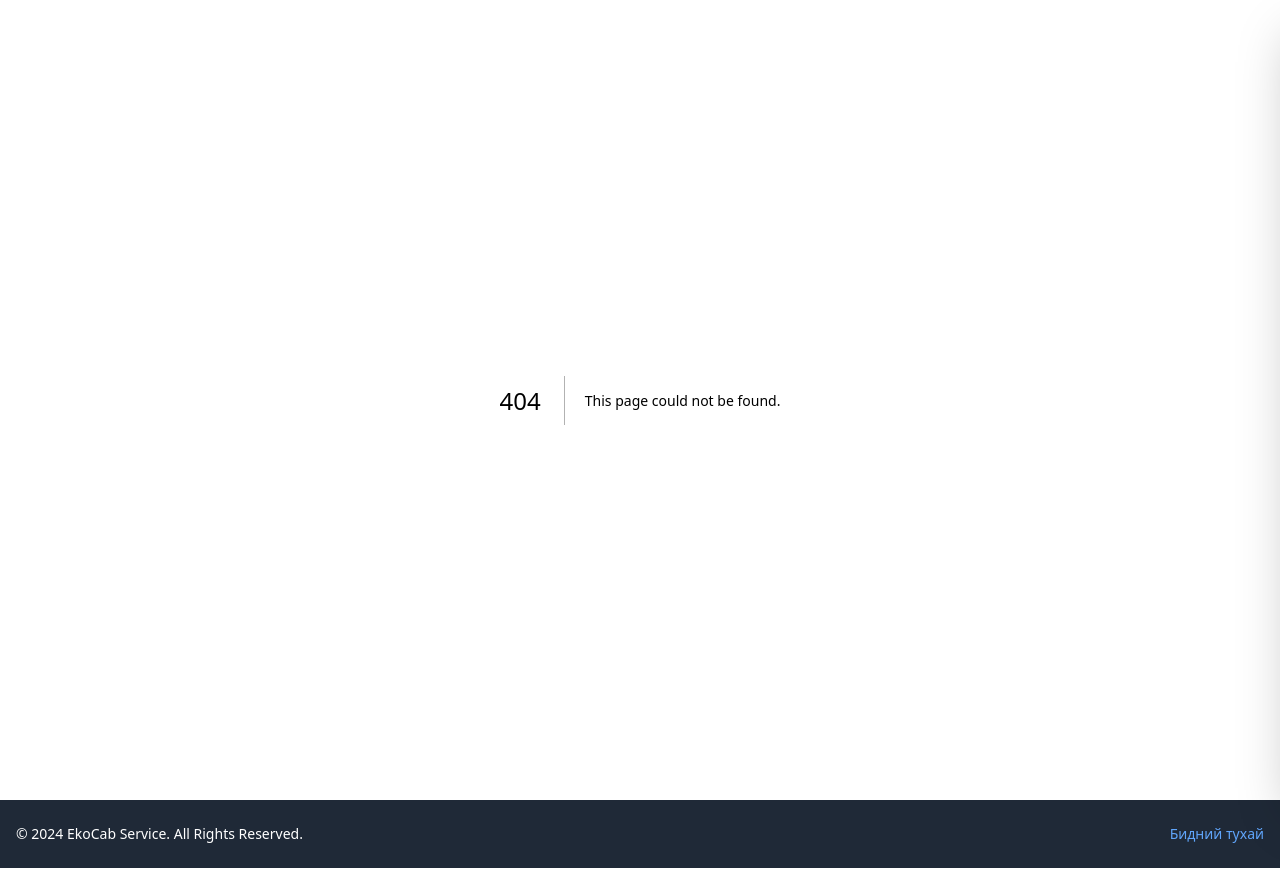
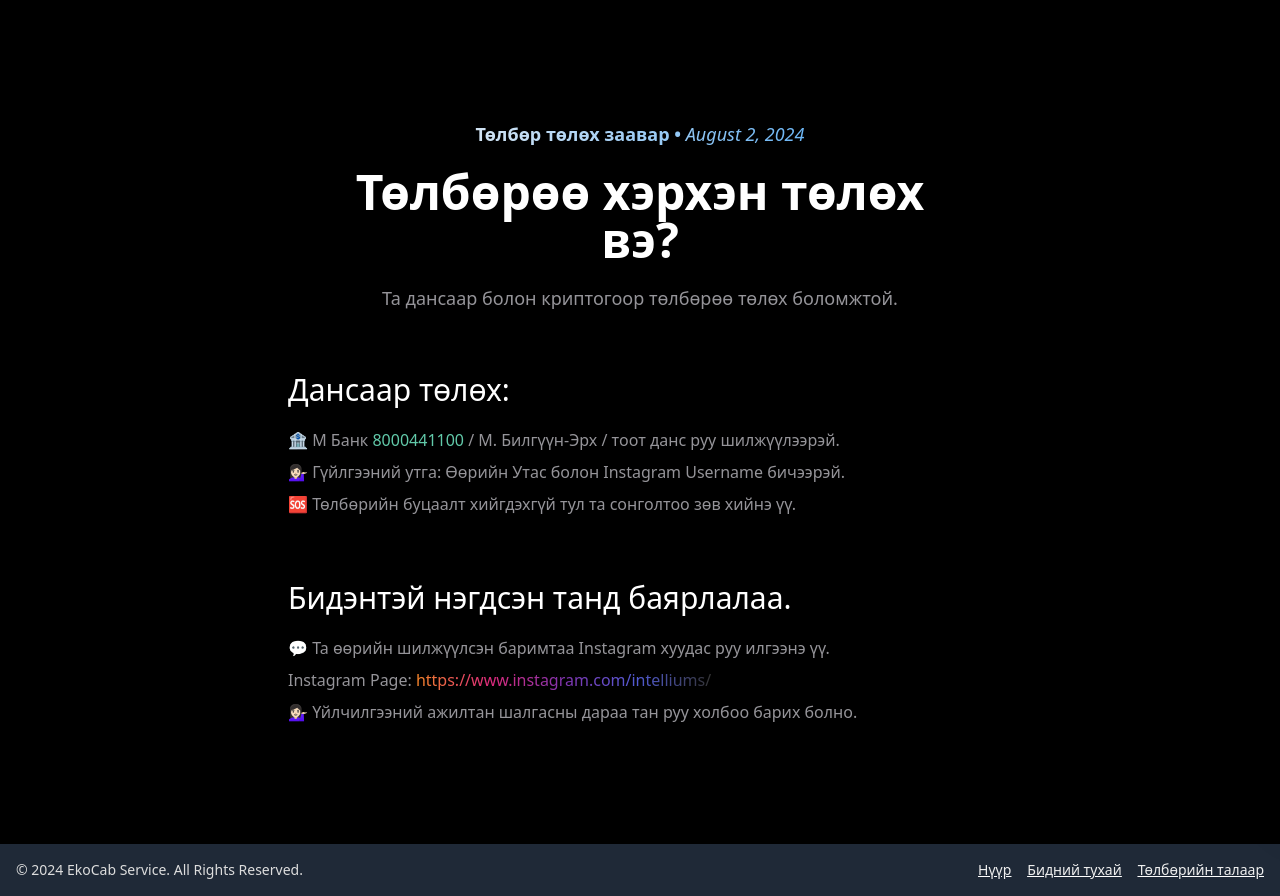
Before and after one commit to nouram23/Ekocab2024, a Next.js app: page /questions/payment in a window 1280 px wide. Before the commit this address had no page. Before the commit the page ends 868 px from the top, so only its background shows below. Built offline with nearby package versions, Linux system fonts and the light colour scheme.

Commit message:
add to payment

```diff
--- a/components/Footer.js
+++ b/components/Footer.js
@@ -1,8 +1,6 @@
 import React from "react";
 import { useRouter } from "next/router";
 import Link from "next/link";
-import Image from "next/image";
-import EkocabLogo from "../Assets/mainlogo.png";
 
 const Footer = () => {
   const router = useRouter();
@@ -16,18 +14,28 @@ const Footer = () => {
   }
 
   return (
-    <footer className="bg-gray-800 text-white py-6">
-      <div className="container mx-auto px-4">
+    <footer className="bg-gray-800 text-white p-4">
+      <div className="container mx-auto">
         <div className="flex flex-wrap justify-between items-center">
-          <div className="w-full md:w-1/3 text-center md:text-left mb-4 md:mb-0">
-            <p className="font-light text-sm">
+          <div className="w-full md:w-1/3 text-center md:text-left mb-2 md:mb-0">
+            <p className="font-light md:text-sm text-xs text-[#dddddd]">
               &copy; 2024 EkoCab Service. All Rights Reserved.
             </p>
           </div>
-          <div className="w-full md:w-1/3 text-center md:text-right">
+          <div className="w-full md:w-2/3 text-center md:text-right flex justify-center md:justify-end space-x-4 underline">
+          <Link href="/">
+              <p className="text-[#EEEEEE] hover:text-blue-400 text-sm font-normal transition-colors duration-300">
+                Нүүр
+              </p>
+            </Link>
             <Link href="/about">
-              <p className="text-blue-400 hover:text-blue-300 text-sm font-normal transition-colors duration-300">
+              <p className="text-[#EEEEEE] hover:text-blue-400 text-sm font-normal transition-colors duration-300">
                 Бидний тухай
+              </p>
+            </Link>
+            <Link href="/questions/payment">
+              <p className="text-[#EEEEEE] hover:text-blue-400 text-sm font-normal transition-colors duration-300">
+                Төлбөрийн талаар
               </p>
             </Link>
           </div>
--- a/pages/about.js
+++ b/pages/about.js
@@ -9,7 +9,7 @@ const About = () => {
 
   return (
     <div className="lg:px-36 lg:py-10 p-4 bg-black text-white">
-      <h2 className="text-center md:text-4xl text-3xl font-bold text-white mb-5">
+      <h2 className="text-center md:text-5xl text-3xl font-bold text-white mb-5">
         Бидний тухай
       </h2>
       <p className="text-white mb-5 text-center font-extralight opacity-90">
--- /dev/null
+++ b/pages/questions/payment.js
@@ -0,0 +1,78 @@
+import React, { useState, useEffect } from 'react';
+
+const Payment = () => {
+  const [date, setDate] = useState('');
+
+  useEffect(() => {
+    // Set the date on the client-side only
+    const today = new Date();
+    const formattedDate = formatDate(today);
+    setDate(formattedDate);
+  }, []);
+
+  // Helper function to format the date
+  const formatDate = (date) => {
+    const options = { year: 'numeric', month: 'long', day: 'numeric' };
+    return date.toLocaleDateString('mn-MN', options); // Change 'mn-MN' to your preferred locale
+  };
+
+  // Gradient text style
+  const gradientStyle = {
+    background: 'linear-gradient(to right, #FFF8F3, #3FA2F6)',
+    WebkitBackgroundClip: 'text',
+    WebkitTextFillColor: 'transparent',
+  };
+
+  // Instagram link gradient style
+  const instagramLinkStyle = {
+    background: 'linear-gradient(to right, #f58529, #dd2a7b, #8134af, #515bd4, #333333)',
+    WebkitBackgroundClip: 'text',
+    WebkitTextFillColor: 'transparent',
+    textDecoration: 'underline', // Add underline for visibility
+  };
+
+  return (
+    <div className="lg:px-72 lg:py-20 p-4 bg-black text-white">
+      <div className='text-center px-10 py-5'>
+        <p className='font-bold md:text-lg text-sm py-5' style={gradientStyle}>
+          Төлбөр төлөх заавар • <span className='font-light italic'>{date}</span>
+        </p>
+        <h2 className="text-center md:text-5xl text-3xl font-bold mb-5">
+          Төлбөрөө хэрхэн төлөх вэ?
+        </h2>
+        <p className='text-[#959499] md:text-lg text-base'>
+          Та дансаар болон криптогоор төлбөрөө төлөх боломжтой.
+        </p>
+      </div>
+      <div className='py-10'>
+      <div>
+        <h3 className='md:text-3xl text-xl'>Дансаар төлөх:</h3>
+        <div className='mt-5 text-[#959499]'>
+          <p>🏦 М Банк <span className='text-[#62caaa]'>8000441100</span> / М. Билгүүн-Эрх / тоот данс руу шилжүүлээрэй.</p>
+          <p className='mt-2'>💁🏻‍♀️ Гүйлгээний утга: Өөрийн Утас болон Instagram Username бичээрэй.</p>
+          <p className='mt-2'>🆘 Төлбөрийн буцаалт хийгдэхгүй тул та сонголтоо зөв хийнэ үү.</p>
+        </div>
+      </div>
+      <div className='mt-16'>
+        <h3 className='md:text-3xl text-xl'>Бидэнтэй нэгдсэн танд баярлалаа.</h3>
+        <div className='mt-5 text-[#959499]'>
+          <p>💬 Та өөрийн шилжүүлсэн баримтаа Instagram хуудас руу илгээнэ үү.</p>
+          <p className='mt-2'>
+            Instagram Page: <a
+              href="https://www.instagram.com/avaadyaviiservice/"
+              style={instagramLinkStyle}
+              target="_blank"
+              rel="noopener noreferrer"
+            >
+              https://www.instagram.com/intelliums/
+            </a>
+          </p>
+          <p className='mt-2'>💁🏻‍♀️ Үйлчилгээний ажилтан шалгасны дараа тан руу холбоо барих болно.</p>
+        </div>
+      </div>
+      </div>
+    </div>
+  );
+};
+
+export default Payment;
```
Also changed, not shown: pages/pricing/[id].js (line endings or trailing spaces).
